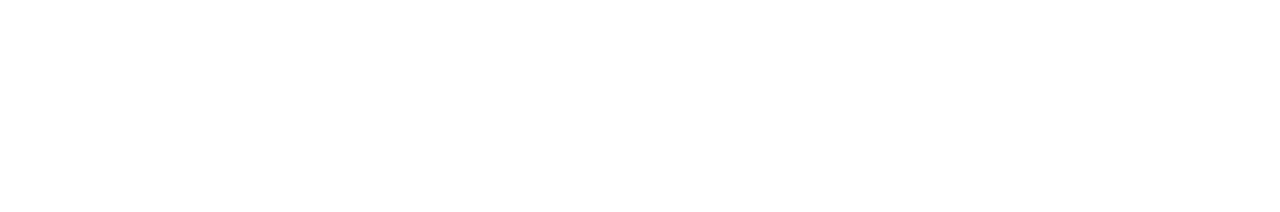
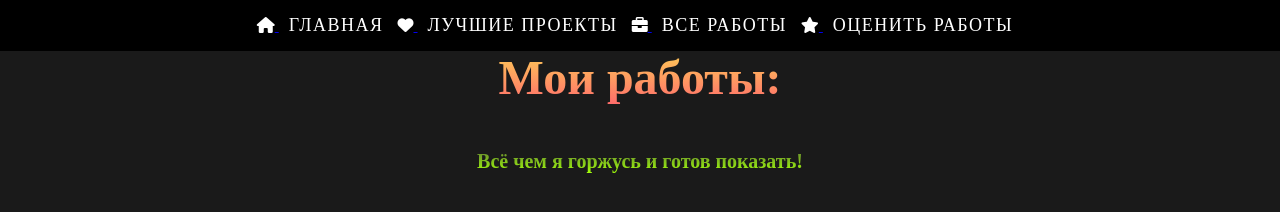
Before and after one commit to uragrom/SiteAboutMeN2, a plain HTML site: page portfolio.html in a window 1280 px wide. Drawn offline with Linux system fonts and the light colour scheme; a web font is replaced by a local one.

Commit message:
new site and new something....

```diff
--- a/portfolio.html
+++ b/portfolio.html
@@ -4,8 +4,47 @@
     <meta charset="UTF-8">
     <meta name="viewport" content="width=device-width, initial-scale=1.0">
     <title>Portfolio</title>
+    <link rel="stylesheet" href="style.css">
 </head>
-<body>
+<body class="dark-theme">
 
+    <div id="preloader">
+        <div class="loader"></div>
+    </div>
+
+    <div class="fixed-bar">
+        <a href="#home" class="nav-link">Главная</a>
+        <a href="#about" class="nav-link">Лучшие проекты</a>
+
+        <a href="#portfolio" class="nav-link">Все работы</a>
+        <a href="#contact" class="nav-link">Оценить работы</a>
+    </div>
+
+    <div class="progress-bar"></div>
+
+    <link rel="stylesheet" href="https://cdnjs.cloudflare.com/ajax/libs/font-awesome/6.0.0-beta3/css/all.min.css">
+
+    <div class="fixed-bar">
+       <a href="#home" class="fater"> <i  class="fas fa-home"  style="color: #ffffff;"></i> </a>
+        <a href="#home" class="nav-link">  Главная</a>
+       <a href="#best" class="fater"> <i  class="fa-solid fa-heart" style="color: #ffffff;"></i> </a>
+        <a href="#best" class="nav-link"> Лучшие проекты</a>
+
+       <a href="#all" class="fater"> <i  class="fas fa-briefcase" style="color: #ffffff;"></i> </a>
+        <a href="#all" class="nav-link">Все работы</a>
+       <a href="#stars" class="fater"><i  class="fa-solid fa-star" style="color: #ffffff;"></i> </a>
+        <a href="#stars" class="nav-link">Оценить работы</a>
+    </div>
+
+    <h2 id="#home" class="animated-gradient-text" style="padding-top: 50px; text-align: center; ">
+        Мои работы:
+    </h2>
+    <a class="textAboutMe" >
+         Всё чем я горжусь и готов показать!
+    </a>
+
+
+    <script src="script.js" style="z-index: 9999;"></script>
+    <script src="https://kit.fontawesome.com/acbc009a72.js" crossorigin="anonymous"></script>
 </body>
 </html>
--- a/style.css
+++ b/style.css
@@ -282,7 +282,7 @@
 .animated-gradient-text {
     font-size: 3em;
     font-weight: bold;
-    background: linear-gradient(90deg, #ff6b6b, #feca57, #48dbfb, #1dd1a1, #ff6b6b);
+    background: linear-gradient(180deg, #ff6b6b, #feca57, #ff6b6b);
     background-size: 200%;
     -webkit-background-clip: text;
     -webkit-text-fill-color: transparent;
@@ -458,6 +458,7 @@
     font-size: 3em;
     font-weight: bold;
     animation: colorFontChange 8s infinite;
+    padding: 50px;
 }
 
 /* Определение анимации */
@@ -615,3 +616,24 @@ h1 {
         transform: translateY(0);
     }
 }
+
+.linkToAnother{
+    text-decoration: none;
+}
+
+.textAboutMe{
+
+    font-size: 20px;
+
+    font-weight: bold;
+    background: linear-gradient(180deg, #a1ff0a, #617e32, #a1ff0a);
+    background-size: 200%;
+    -webkit-background-clip: text;
+    -webkit-text-fill-color: transparent;
+
+    padding-top: 25px;
+    text-align: center;
+    display: flex;
+    justify-content: center; /* Горизонтальное центрирование */
+    align-items: center; /* Вертикальное центрирование */
+}
```
Also changed, not shown: index.html (+1 -1 lines).
